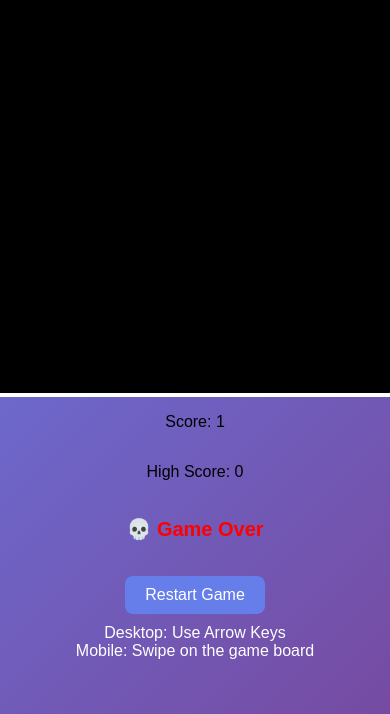
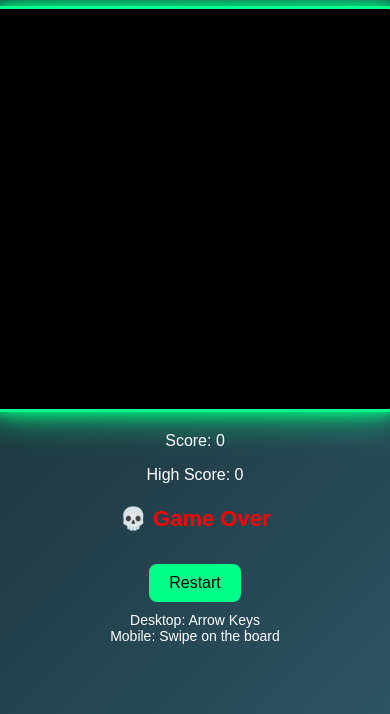
Before and after one commit to Prateek1541/Projest-Devops-CI-CD, a website: page public/index.html in a window 390 px wide. Shown: the part 130-844 px from the top of the page. Drawn offline with Linux system fonts and the light colour scheme.

Commit message:
upgrade snake game UI and mobile controls

```diff
--- a/public/index.html
+++ b/public/index.html
@@ -12,6 +12,8 @@
 
 <body>
 
+<div class="container">
+
 <h1>🐍 Snake Game</h1>
 
 <canvas id="game" width="400" height="400"></canvas>
@@ -21,12 +23,14 @@
 
 <p id="gameOver"></p>
 
-<button onclick="restartGame()">Restart Game</button>
+<button onclick="restartGame()">Restart</button>
 
 <p class="instructions">
-Desktop: Use Arrow Keys<br>
-Mobile: Swipe on the game board
+Desktop: Arrow Keys<br>
+Mobile: Swipe on the board
 </p>
+
+</div>
 
 <script src="script.js"></script>
 
--- a/public/script.js
+++ b/public/script.js
@@ -11,19 +11,25 @@ let dy = 0;
 let score = 0;
 let gameRunning = true;
 
+let speed = 120;
+
 let highScore = localStorage.getItem("snakeHighScore") || 0;
 
 document.getElementById("highScore").innerText =
 "High Score: " + highScore;
 
-let food = {
-  x: Math.floor(Math.random()*20)*grid,
-  y: Math.floor(Math.random()*20)*grid
-};
+let food = randomFood();
 
-function gameLoop(){
+function randomFood(){
 
-  if(!gameRunning) return;
+  return {
+    x: Math.floor(Math.random()*20)*grid,
+    y: Math.floor(Math.random()*20)*grid
+  };
+
+}
+
+function draw(){
 
   ctx.clearRect(0,0,400,400);
 
@@ -32,50 +38,79 @@ function gameLoop(){
     y: snake[0].y + dy
   };
 
-  if(head.x < 0 || head.y < 0 || head.x >= 400 || head.y >= 400){
+  if(head.x<0 || head.y<0 || head.x>=400 || head.y>=400){
     endGame();
     return;
   }
 
   for(let part of snake){
-    if(part.x === head.x && part.y === head.y){
+
+    if(part.x===head.x && part.y===head.y){
       endGame();
       return;
     }
+
   }
 
   snake.unshift(head);
 
-  if(head.x === food.x && head.y === food.y){
+  if(head.x===food.x && head.y===food.y){
 
     score++;
 
     document.getElementById("score").innerText =
     "Score: " + score;
 
-    food = {
-      x: Math.floor(Math.random()*20)*grid,
-      y: Math.floor(Math.random()*20)*grid
-    };
+    food = randomFood();
 
-  }else{
+    /* speed increases every 5 points */
+
+    if(score % 5 === 0 && speed > 60){
+
+      speed -= 10;
+      restartLoop();
+
+    }
+
+  }
+  else{
     snake.pop();
   }
 
-  ctx.fillStyle = "red";
+  /* draw food */
+
+  ctx.fillStyle="red";
   ctx.fillRect(food.x,food.y,grid,grid);
 
-  ctx.fillStyle = "lime";
+  /* glowing snake */
 
-  snake.forEach(part => {
+  ctx.shadowColor="#00ff88";
+  ctx.shadowBlur=10;
+
+  ctx.fillStyle="#00ff88";
+
+  snake.forEach(part=>{
     ctx.fillRect(part.x,part.y,grid,grid);
   });
+
+  ctx.shadowBlur=0;
+
+}
+
+let gameInterval = setInterval(draw,speed);
+
+function restartLoop(){
+
+  clearInterval(gameInterval);
+  gameInterval = setInterval(draw,speed);
 
 }
 
 function endGame(){
 
-  gameRunning = false;
+  gameRunning=false;
+
+  clearInterval(gameInterval);
 
   document.getElementById("gameOver").innerText =
   "💀 Game Over";
@@ -88,57 +123,63 @@ function endGame(){
 
 }
 
-document.addEventListener("keydown", e => {
+document.addEventListener("keydown", e=>{
 
-  if(e.key === "ArrowUp" && dy === 0){
-    dx = 0; dy = -grid;
+  if(e.key==="ArrowUp" && dy===0){
+    dx=0; dy=-grid;
   }
 
-  if(e.key === "ArrowDown" && dy === 0){
-    dx = 0; dy = grid;
+  if(e.key==="ArrowDown" && dy===0){
+    dx=0; dy=grid;
   }
 
-  if(e.key === "ArrowLeft" && dx === 0){
-    dx = -grid; dy = 0;
+  if(e.key==="ArrowLeft" && dx===0){
+    dx=-grid; dy=0;
   }
 
-  if(e.key === "ArrowRight" && dx === 0){
-    dx = grid; dy = 0;
+  if(e.key==="ArrowRight" && dx===0){
+    dx=grid; dy=0;
   }
 
 });
 
 function restartGame(){
 
-  snake = [{x:200,y:200}];
+  snake=[{x:200,y:200}];
 
-  dx = grid;
-  dy = 0;
+  dx=grid;
+  dy=0;
 
-  score = 0;
+  score=0;
 
-  gameRunning = true;
+  speed=120;
 
-  document.getElementById("score").innerText = "Score: 0";
-  document.getElementById("gameOver").innerText = "";
+  document.getElementById("score").innerText="Score: 0";
+  document.getElementById("gameOver").innerText="";
+
+  gameRunning=true;
+
+  restartLoop();
 
 }
 
-setInterval(gameLoop,120);
+/* MOBILE SWIPE CONTROLS */
 
-/* Mobile Swipe Controls */
+let startX=0;
+let startY=0;
 
-let startX = 0;
-let startY = 0;
+canvas.addEventListener("touchstart", e=>{
 
-canvas.addEventListener("touchstart", function(e){
+  e.preventDefault();
 
   startX = e.touches[0].clientX;
   startY = e.touches[0].clientY;
 
-});
+},{passive:false});
 
-canvas.addEventListener("touchend", function(e){
+canvas.addEventListener("touchend", e=>{
+
+  e.preventDefault();
 
   let endX = e.changedTouches[0].clientX;
   let endY = e.changedTouches[0].clientY;
@@ -148,20 +189,24 @@ canvas.addEventListener("touchend", function(e){
 
   if(Math.abs(diffX) > Math.abs(diffY)){
 
-    if(diffX > 0 && dx === 0){
-      dx = grid; dy = 0;
-    }else if(dx === 0){
-      dx = -grid; dy = 0;
+    if(diffX>0 && dx===0){
+      dx=grid; dy=0;
+    }
+
+    else if(dx===0){
+      dx=-grid; dy=0;
     }
 
   }else{
 
-    if(diffY > 0 && dy === 0){
-      dx = 0; dy = grid;
-    }else if(dy === 0){
-      dx = 0; dy = -grid;
+    if(diffY>0 && dy===0){
+      dx=0; dy=grid;
+    }
+
+    else if(dy===0){
+      dx=0; dy=-grid;
     }
 
   }
 
-});
+},{passive:false});
--- a/public/style.css
+++ b/public/style.css
@@ -1,54 +1,75 @@
 body{
-  font-family: Arial, sans-serif;
-  text-align:center;
 
-  background: linear-gradient(135deg,#667eea,#764ba2);
+  margin:0;
+  overflow:hidden;   /* prevents page scrolling */
+
+  font-family:Arial;
+
+  background:linear-gradient(135deg,#0f2027,#203a43,#2c5364);
 
   height:100vh;
 
   display:flex;
-  flex-direction:column;
   justify-content:center;
   align-items:center;
 
-  margin:0;
 }
 
-h1{
+.container{
+
+  text-align:center;
   color:white;
+
 }
 
 canvas{
+
   background:black;
-  border:4px solid white;
+
+  border:3px solid #00ff88;
+
   border-radius:10px;
+
+  box-shadow:
+  0 0 15px #00ff88,
+  0 0 40px #00ff88;
+
 }
 
 button{
-  margin-top:15px;
+
   padding:10px 20px;
-  font-size:16px;
+  margin-top:10px;
 
   border:none;
   border-radius:8px;
 
-  background:#667eea;
-  color:white;
+  background:#00ff88;
+  color:black;
+
+  font-size:16px;
 
   cursor:pointer;
+
 }
 
 button:hover{
-  background:#5a67d8;
+
+  transform:scale(1.05);
+
 }
 
 .instructions{
-  color:white;
+
   margin-top:10px;
+  font-size:14px;
+
 }
 
 #gameOver{
+
+  font-size:22px;
   color:red;
-  font-size:20px;
   font-weight:bold;
+
 }
```
